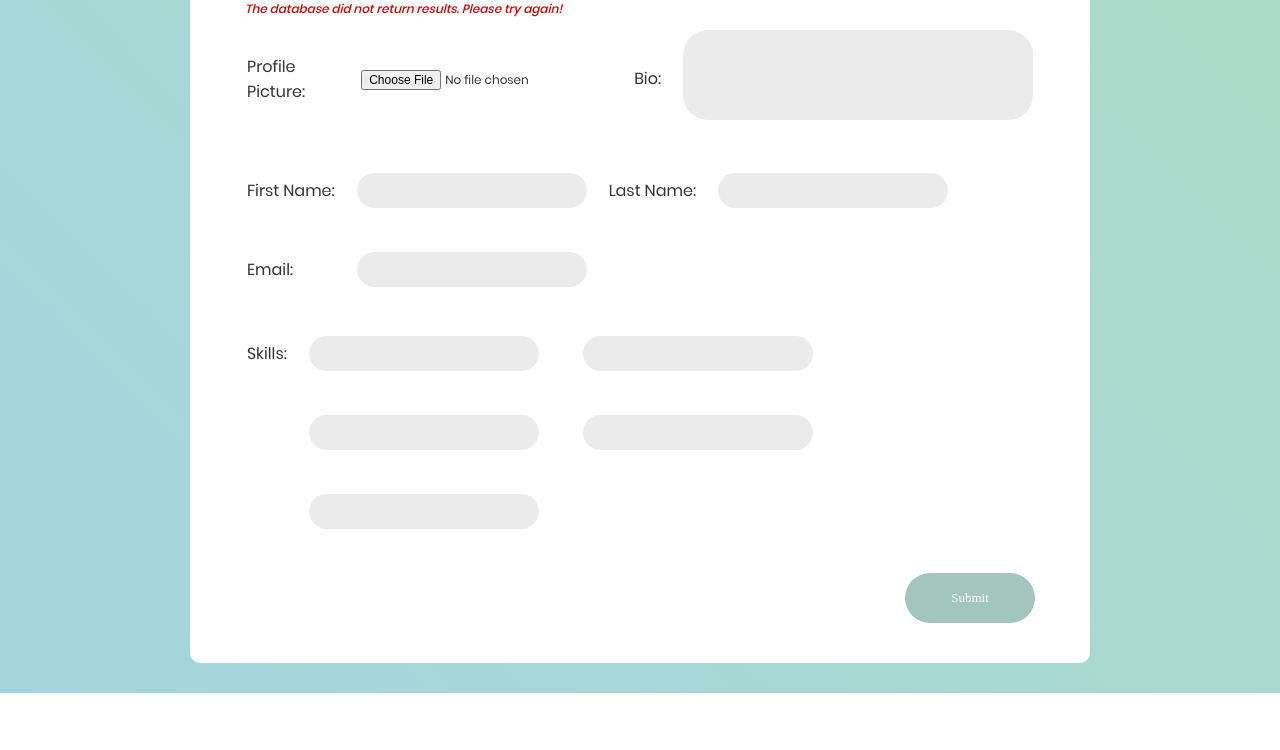
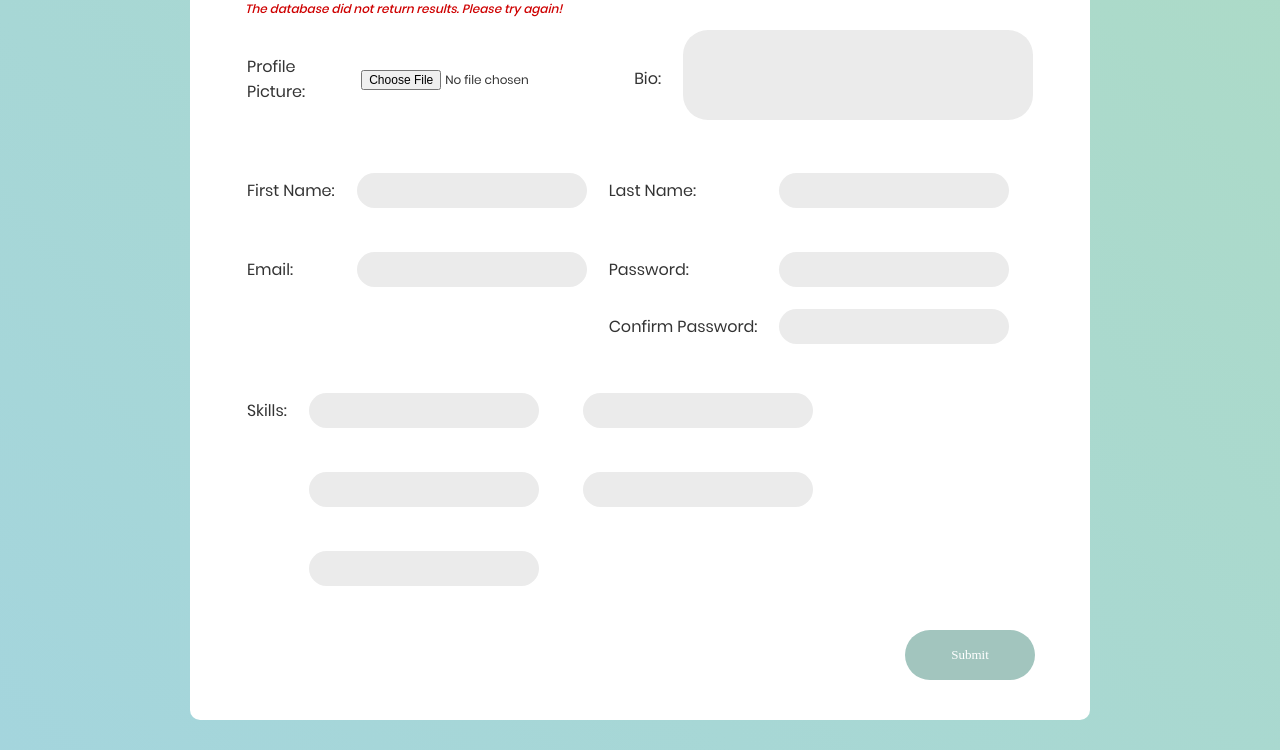
Before and after one commit to RyanDJScott/CS372---Group-Project, a PHP site: page /manager-views/manager-edit-profile.php?success=1 in a window 1280 px wide. Shown: the part 201-951 px from the top of the page. Before the commit the page ends 894 px from the top, so only its background shows below. Run offline with PHP 8.4, Linux system fonts and the light colour scheme; the visitor is signed in with stand-in values (Sample User, id 1); data that the repository does not hold is empty; some libraries are stand-ins or nearby versions; some web fonts are replaced.

Commit message:
added input fields for changing passwords and managers in project

```diff
--- a/manager-views/manager-edit-profile.php
+++ b/manager-views/manager-edit-profile.php
@@ -305,7 +305,12 @@
 
                                     <tr>
                                         <td>Email: </td><td> <input type="text" name="email" size="30" class="text-input" value="<?php echo $Email; ?>"/></td>
-                                        <td></td>
+                                        <td>Password: </td><td> <input type="text" name="password" size="30" class="text-input" value="<?php echo $Password; ?>"/></td>
+                                    </tr>
+
+                                    <tr>
+                                        <td></td><td></td>
+                                        <td>Confirm Password: </td><td> <input type="text" name="confirmPassword" size="30" class="text-input" value="<?php echo $ConfirmPassword; ?>"/></td>
                                     </tr>
 
                                     <tr>
--- a/manager-views/manager-edit-project.php
+++ b/manager-views/manager-edit-project.php
@@ -489,6 +489,7 @@
                                 <tbody>
                                     <tr>
                                         <td>Project Title: </td><td> <input type="text" name="projectTitle" class="text-input" value="<?php echo $title;?>" /></td>
+                                        <td>Project Manager: </td><td> <input type="text" name="projectManager" class="text-input" value="<?php echo $manager;?>" /></td>
                                     </tr>
                                 </tbody>
                             </table>
```
Also changed, not shown: employee-views/employee-edit-profile.php (+6 -1 lines), 1 other file.
